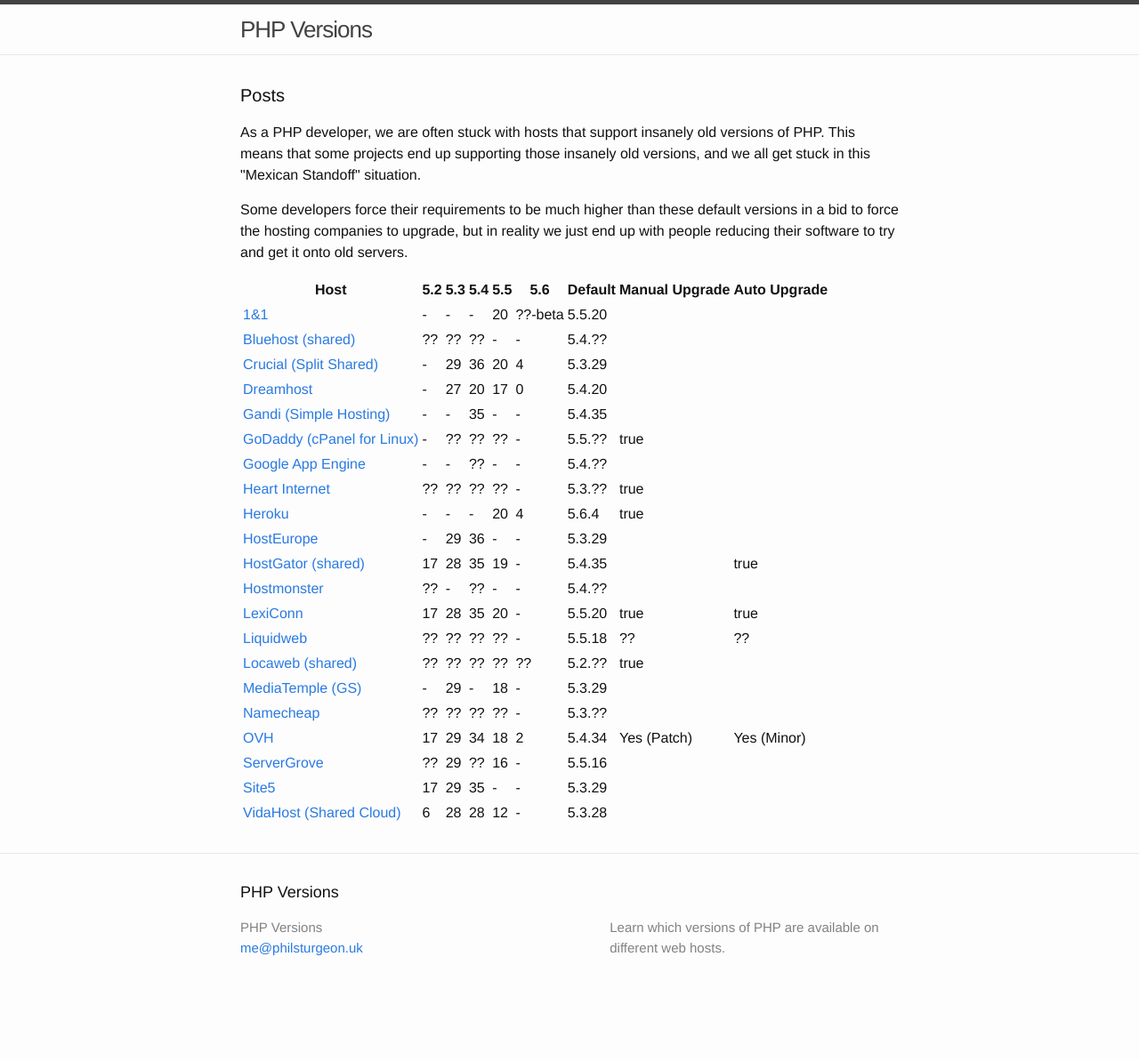
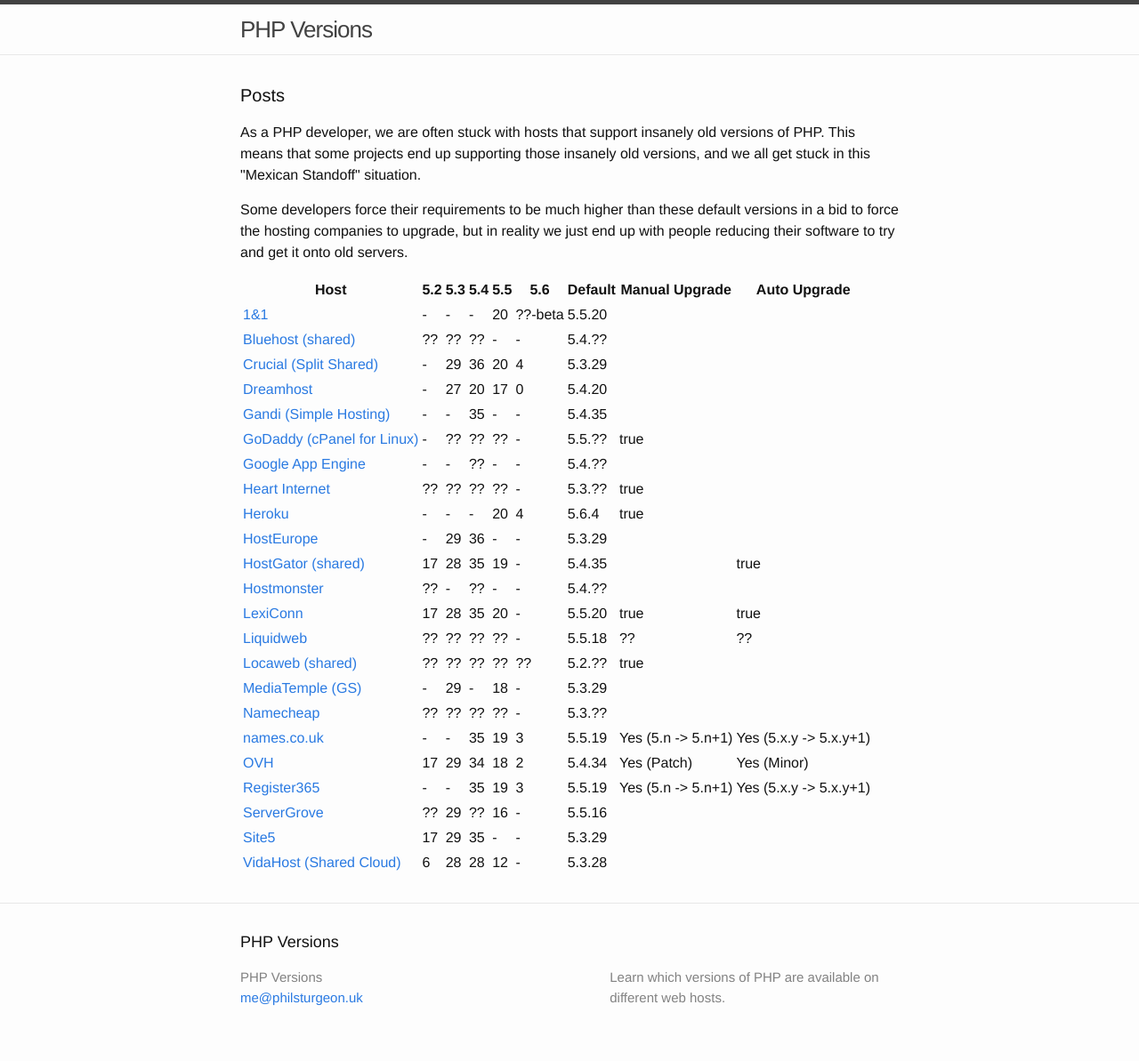
Before and after one commit to phpversions/phpversions.info, a Jekyll site: the page built from index.html, in a window 1280 px wide. Shown: the whole page at 89% size. Built offline with Jekyll 4.4.1, drawn with Linux system fonts in a browser that asks for light colours; before the commit the page ends 1137 px from its top, so only the background shows below that.

Commit message:
Added names.co.uk and Register365

```diff
--- a/_data/hosts.yml
+++ b/_data/hosts.yml
@@ -127,6 +127,15 @@
   php55: ??
   default: 5.3.??
 
+- name: "names.co.uk"
+  url: "https://www.names.co.uk/web-hosting/"
+  php54: 35
+  php55: 19
+  php56: 3
+  default: 5.5.19
+  manual_update: Yes (5.n -> 5.n+1)
+  auto_update: Yes (5.x.y -> 5.x.y+1)
+
 - name: "OVH"
   url: "https://www.ovh.ie/web-hosting/"
   php52: 17
@@ -137,6 +146,15 @@
   default: 5.4.34
   manual_update: Yes (Patch)
   auto_update: Yes (Minor)
+
+- name: "Register365"
+  url: "https://www.register365.com/web-hosting/"
+  php54: 35
+  php55: 19
+  php56: 3
+  default: 5.5.19
+  manual_update: Yes (5.n -> 5.n+1)
+  auto_update: Yes (5.x.y -> 5.x.y+1)
 
 - name: "ServerGrove"
   url: "http://servergrove.com/sharedhosting"
```
